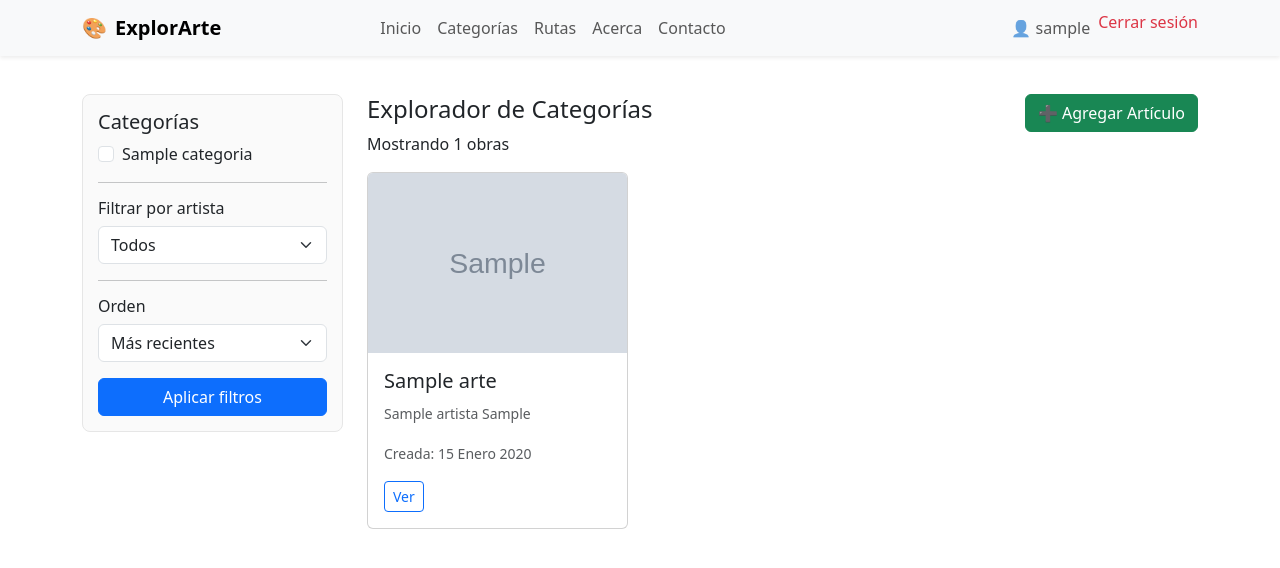
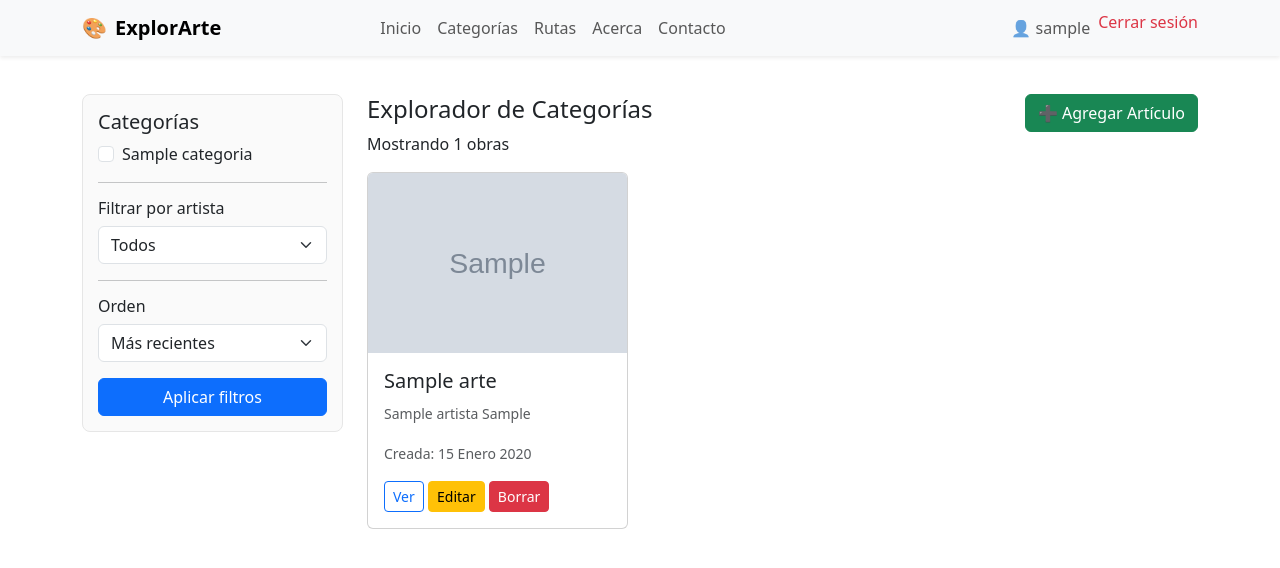
Before and after one commit to CamiloD2212/ExplorArte-Informatorio2025, a Django app: page /categorias/ in a window 1280 px wide. Shown: the top 568 px of the page. Run offline with Django 5.2, Linux system fonts and the light colour scheme; a user stored in the database is signed in; tables that the repository leaves empty hold one stand-in row (values such as "Sample post"); grey boxes marked "Sample" are stand-in pictures.

Commit message:
Editar y Eliminar Articulos(Arte)

```diff
--- a/ExplorArte/apps/arte/urls.py
+++ b/ExplorArte/apps/arte/urls.py
@@ -19,7 +19,12 @@ urlpatterns = [
     path('crear-artista/', views.crear_artista, name='crear_artista'),
     path('crear-categoria/', views.crear_categoria, name='crear_categoria'),
 
+    path('arte/editar/<int:pk>/', views.editar_arte, name='editar_arte'),
+    path('arte/borrar/<int:pk>/', views.borrar_arte, name='borrar_arte'),
+
+
     # # Galería (AJAX)
     # path('upload-imagen/', views.upload_imagen, name='upload_imagen'),
     # path('delete-imagen/', views.delete_imagen, name='delete_imagen'),
+
 ]
--- a/ExplorArte/apps/arte/views.py
+++ b/ExplorArte/apps/arte/views.py
@@ -142,6 +142,11 @@ def categorias(request):
                 "lng": coord[1],
             })
 
+    # ✔ AGREGAR ESTO
+    puede_editar = request.user.is_authenticated and (
+        request.user.is_staff or request.user.groups.filter(name="Colaborador").exists()
+    )
+
     return render(request, "categorias.html", {
         "categorias": todas,
         "artes": artes,
@@ -151,6 +156,7 @@ def categorias(request):
         "filtro_artista": filtro_artista,
         "markers": markers,
         "puede_agregar": request.user.is_staff or request.user.groups.filter(name="Colaborador").exists(),
+        "puede_editar": puede_editar,   # ✔ AQUÍ
     })
 
 
@@ -215,3 +221,35 @@ def detalle_arte(request, pk):
     arte = get_object_or_404(Arte.objects.select_related('categoria', 'artista'), pk=pk)
     coord = parse_latlng(arte.ubicacion)
     return render(request, "arte/detalle.html", {"arte": arte, "coord": coord})
+
+
+@login_required
+@user_passes_test(es_admin_o_colaborador)
+def editar_arte(request, pk):
+    arte = get_object_or_404(Arte, pk=pk)
+
+    if request.method == "POST":
+        form = ArteForm(request.POST, request.FILES, instance=arte)
+        if form.is_valid():
+            form.save()
+            messages.success(request, "✔ Arte actualizado correctamente.")
+            return redirect(request.META.get("HTTP_REFERER", "arte:categorias"))
+    else:
+        form = ArteForm(instance=arte)
+
+    return render(request, "arte/crear_arte.html", {
+        "form": form,
+        "arte": arte,
+        "modo": "editar"
+    })
+
+
+@login_required
+@user_passes_test(es_admin_o_colaborador)
+def borrar_arte(request, pk):
+    arte = get_object_or_404(Arte, pk=pk)
+    arte.delete()
+
+    messages.success(request, "🗑️ El artículo se eliminó con éxito.")
+
+    return redirect(request.META.get("HTTP_REFERER", "arte:categorias"))
--- a/ExplorArte/templates/categorias.html
+++ b/ExplorArte/templates/categorias.html
@@ -7,7 +7,9 @@
   <div class="col-md-3">
     <div class="sidebar">
       <h5>Categorías</h5>
+
       <form method="get" id="filtrosForm">
+
         {% for c in categorias %}
           <div class="form-check">
             <input class="form-check-input" type="checkbox"
@@ -66,7 +68,23 @@
             <h5 class="card-title">{{ arte.titulo }}</h5>
             <p class="card-text"><small class="text-muted">{{ arte.artista }}</small></p>
             <p class="card-text"><small class="text-muted">Creada: {{ arte.fecha_creacion }}</small></p>
-            <a href="{% url 'arte:detalle_arte' arte.id %}" class="btn btn-sm btn-outline-primary">Ver</a>
+
+            <a href="{% url 'arte:detalle_arte' arte.id %}"
+               class="btn btn-sm btn-outline-primary">
+                Ver
+            </a>
+
+            {% if puede_editar %}
+                <a href="{% url 'arte:editar_arte' arte.id %}"
+                   class="btn btn-sm btn-warning">Editar</a>
+
+                <a href="{% url 'arte:borrar_arte' arte.id %}"
+                   class="btn btn-sm btn-danger"
+                   onclick="return confirm('¿Seguro que deseas borrar esta obra?');">
+                    Borrar
+                </a>
+            {% endif %}
+
           </div>
         </div>
       </div>
@@ -82,7 +100,7 @@
 
 {% block extra_js %}
 <script>
-  const markersData = `{{ markers|default:"[]"|escapejs }}`;
+  const markersData = `{{ markers|escapejs }}`;
   const markers = JSON.parse(markersData || "[]");
 
   const map = L.map('map').setView([-31.4, -64.2], 12);
```
Also changed, not shown: ExplorArte/templates/arte/crear_arte.html (+21 -4 lines), ExplorArte/templates/arte/lista.html (+22 -2 lines), ExplorArte/media/imagenes/5036978_TnWfLRx.jpg (added), ExplorArte/media/imagenes/Imagen_de_WhatsApp_2024-10-16_a_las_16.25.51_25942cc1.jpg (added).
